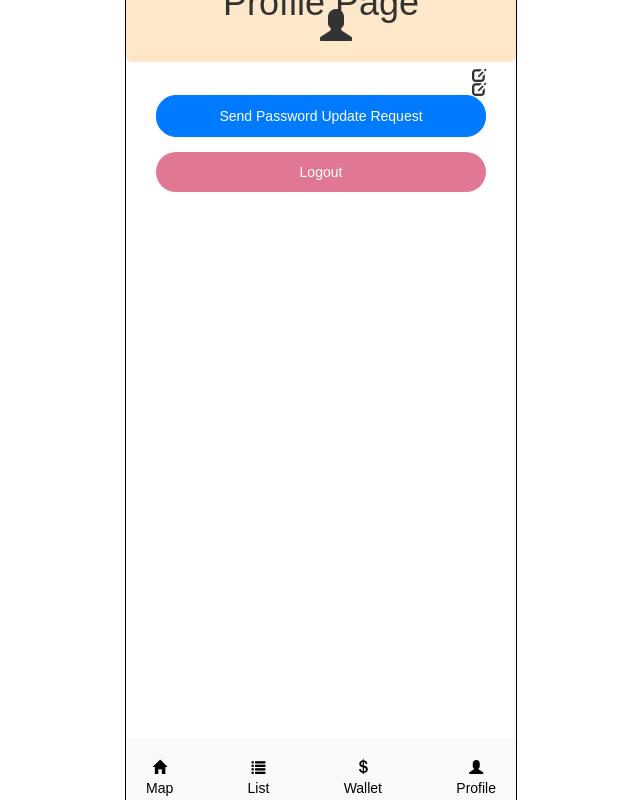
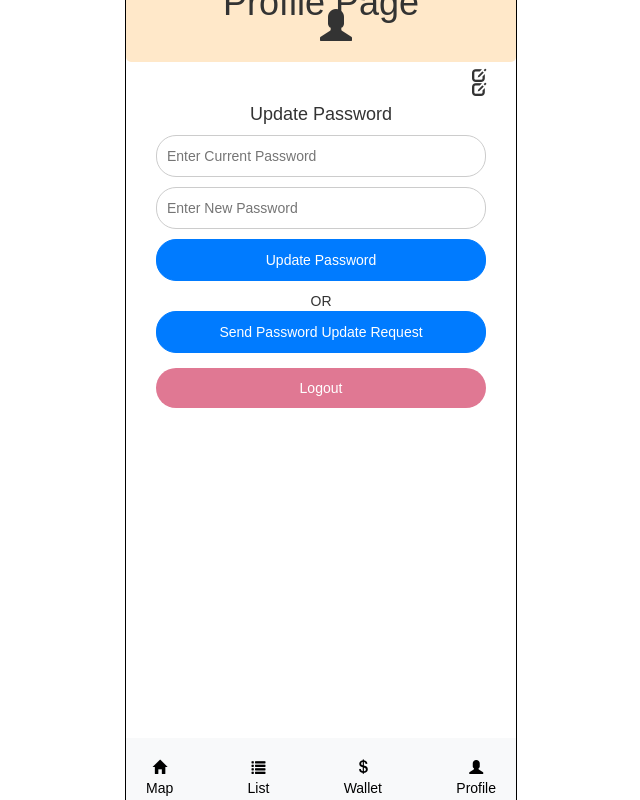
Before and after one commit to unsw-cse-comp3900-9900-23T2/capstone-project-3900w18adingos, a React (Vite) app in the folder frontend/: page /eatery/user/profile in a window 1280 px wide. Shown: the whole page, without its empty margins (319-959 px from the left). Built offline with nearby package versions, Linux system fonts and the light colour scheme; no server answers; sample sign-in values are in the browser's storage.

Commit message:
update password via old password

```diff
--- a/frontend/src/Pages/Eatery/UserProfile.tsx
+++ b/frontend/src/Pages/Eatery/UserProfile.tsx
@@ -1,17 +1,18 @@
-import React, { useState, useEffect } from "react";
+import React, { useState, useEffect, ChangeEvent } from "react";
+import { useNavigate } from "react-router-dom";
+import "@react-google-maps/api";
 import "../../styles/Profile.css";
-import "@react-google-maps/api";
 import Footer from "../../components/Footer/Footer";
 import Header from "../../components/Header/Header";
 import { useAuth } from "../../hooks/useAuth";
-import { useNavigate } from "react-router-dom"; // Import useHistory
+import { UpdatePassword } from "../../interface";
 
 const EateryUserProfile: React.FC = () => {
   const {
     user,
     logout,
     passwordResetRequest,
-    passwordReset,
+    updatePassword,
     fetchUser,
     updateEateryUser,
   } = useAuth();
@@ -21,6 +22,11 @@ const EateryUserProfile: React.FC = () => {
   const [toggleNameOptions, setToggleNameOptions] = useState(false);
   const [loading, setLoading] = useState(false);
   const [message, setMessage] = useState("");
+  // Update Password
+  const [password, setPassword] = useState<UpdatePassword>({
+      currentPassword: "",
+      newPassword: "",
+  });
 
   const navigate = useNavigate();
   useEffect(() => {
@@ -94,6 +100,38 @@ const EateryUserProfile: React.FC = () => {
     }
   };
 
+  const handlePwdChange = (event: ChangeEvent<HTMLInputElement>) => {
+    const { name, value } = event.target;
+    setPassword((prevPassword) => ({
+      ...prevPassword,
+      [name]: value,
+    }));
+  };
+
+  const handleUpdatePassword = async () => {
+    if (!password.currentPassword || !password.newPassword) {
+      setMessage("Both password fields are required");
+      return;
+    }
+    setLoading(true);
+    try {
+      const success = await updatePassword(
+        password.currentPassword,
+        password.newPassword
+      );
+      if (success) {
+        setMessage("Password updated successfully.");
+        setPassword({ currentPassword: "", newPassword: "" });
+      } else {
+        setMessage("Password updated Failed.");
+      }
+    } catch {
+      setMessage("An error occurred.");
+    } finally {
+      setLoading(false);
+    }
+  };
+
   return (
     <>
       <Header>
@@ -144,7 +182,33 @@ const EateryUserProfile: React.FC = () => {
         )}
 
         <div className="toggle-reset-password-container">
+        <h4>Update Password</h4>
+          <input
+            type="password"
+            value={password.currentPassword}
+            name="currentPassword"
+            onChange={handlePwdChange}
+            className="input-field"
+            placeholder="Enter Current Password"
+          />
+          <input
+            type="password"
+            value={password.newPassword}
+            onChange={handlePwdChange}
+            name="newPassword"
+            className="input-field"
+            placeholder="Enter New Password"
+          />
+          <button
+            onClick={handleUpdatePassword}
+            className="submit-button"
+            disabled={loading}
+          >
+            {loading ? "Updating..." : "Update Password"}{" "}
+          </button>
           {message && <p className="text-center">{message}</p>}
+
+          OR
 
           <div className="reset-code">
             <button
```
